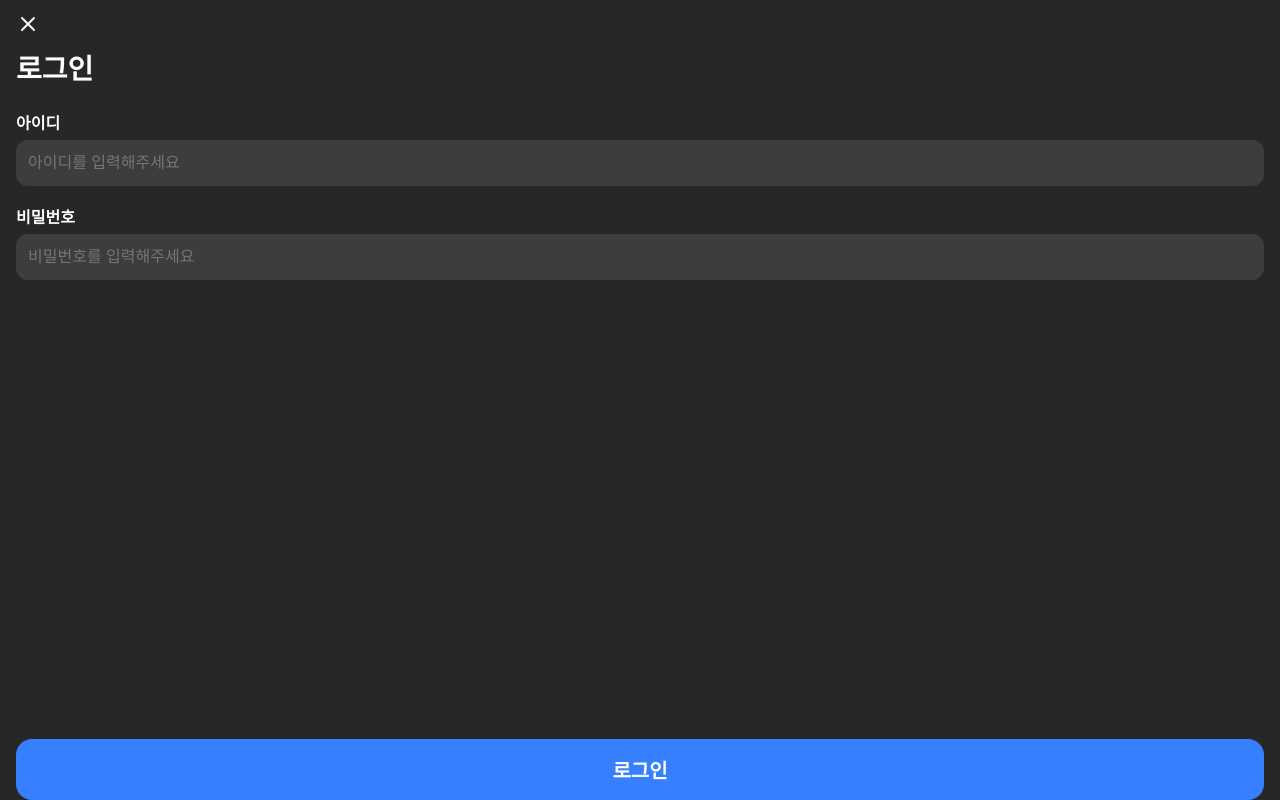
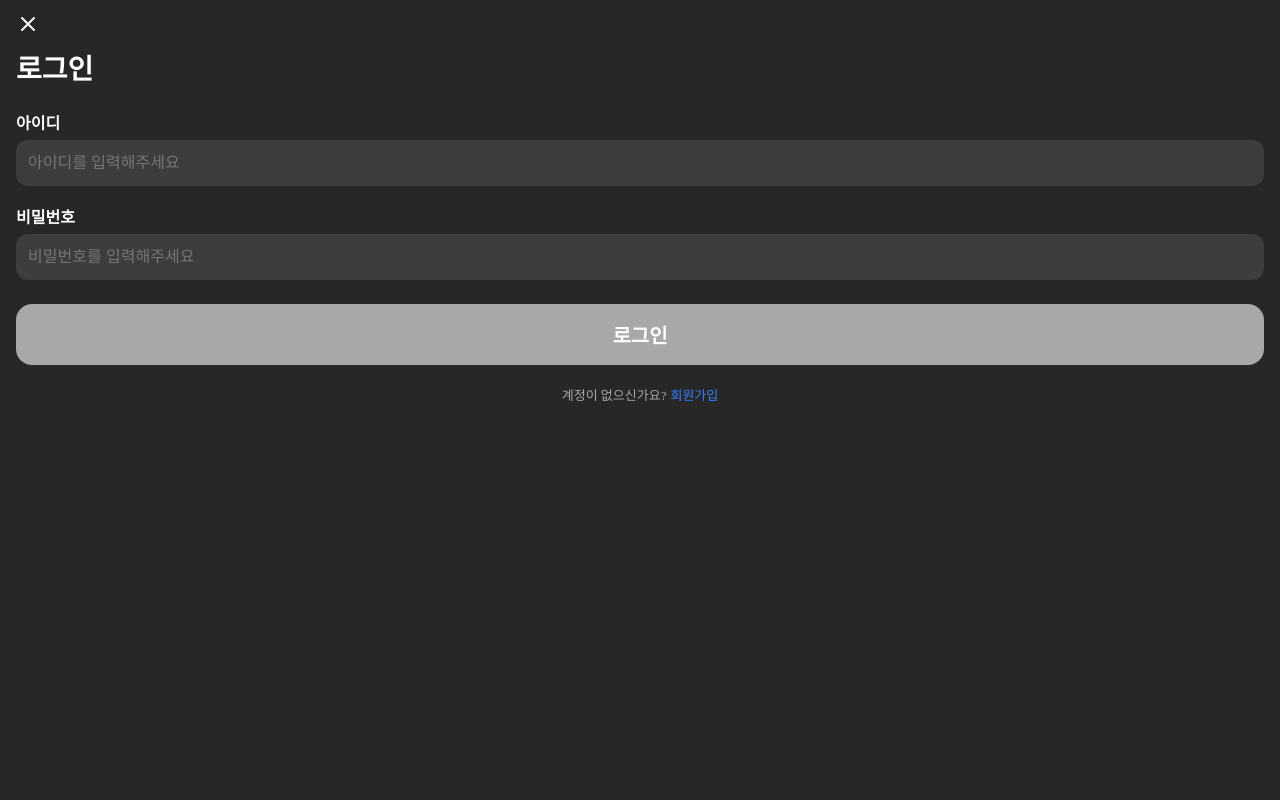
Before and after one commit to code-flash-card/code-flash-card, a React (Vite) app in the folder frontend/code-flash-card/: page /flashcard/signin in a window 1280 px wide. Built offline with nearby package versions, Linux system fonts and the light colour scheme.

Commit message:
Add: 로그인 기능 추가

```diff
--- a/frontend/code-flash-card/src/pages/SignIn.tsx
+++ b/frontend/code-flash-card/src/pages/SignIn.tsx
@@ -1,30 +1,86 @@
-import React from 'react';
+import React, {useState} from 'react';
 import styled from '@emotion/styled';
 import SimpleCloseBtn from '../components/SimpleCloseBtn';
-import { Link } from 'react-router-dom';
+import { Link, Navigate, useNavigate } from 'react-router-dom';
 
 const SignIn = () => {
+  const [signInInfo, setSignInInfo] = useState({
+    userId: '',
+    userPw: '',
+  })
+
+  const {userId, userPw} = signInInfo;
+
+  const isValid = !(signInInfo.userId !== "" && signInInfo.userPw !== "");
+
+  const navigate = useNavigate();
+
+  const handleInput = (e:React.ChangeEvent<HTMLInputElement>) => {
+    const {name, value} = e.target;
+    setSignInInfo({
+      ...signInInfo,
+      [name]: value
+    })
+  }
+
+  const onSubmit = (e:React.FormEvent<HTMLFormElement>) => {
+    e.preventDefault();
+
+    fetch ('https://weareboard.kr/teosp/login', {
+      method: "POST",
+      headers: {
+        "Content-Type": "application/json"
+      },
+      body: JSON.stringify({
+        username: signInInfo.userId,
+        password: signInInfo.userPw
+      })
+    })
+    .then(res => res.json())
+    .then(res => {
+      if(res.ok) {
+        localStorage.setItem('accessToken', res.accessToken)
+        localStorage.setItem('refreshToken', res.refreshToken)
+      }
+      sessionStorage.setItem('accessToken', res.accessToken)
+      sessionStorage.setItem('refreshToken', res.refreshToken)
+      // console.log(res)
+      alert(`${signInInfo.userId}님, 반가워요!`);
+      navigate('/');
+    })
+  }
+
   return (
     <Styled.SignUpContainer>
-      <div>
       <Styled.PageHeader>
         <Link to="/" >
           <SimpleCloseBtn />
         </Link>
       </Styled.PageHeader>
-        <SignForm>
+      <SignForm onSubmit={onSubmit}>
         <Styled.ContentTitle>로그인</Styled.ContentTitle>
         <Styled.InputWrapper>
           <p>아이디</p>
-            <input type="text" placeholder='아이디를 입력해주세요' />
+          <input
+            type="text"
+            name='userId'
+            onChange={handleInput}
+            placeholder='아이디를 입력해주세요' />
         </Styled.InputWrapper>
         <Styled.InputWrapper>
           <p>비밀번호</p>
-            <input type="password" placeholder='비밀번호를 입력해주세요' />
+          <input
+            type="password"
+            name='userPw'
+            onChange={handleInput}
+            placeholder='비밀번호를 입력해주세요' />
         </Styled.InputWrapper>
+        <Styled.SignBtn type='submit' disabled={isValid}>로그인</Styled.SignBtn>
       </SignForm>
-      </div>
-      <Styled.SignBtn type='submit'>로그인</Styled.SignBtn>
+      <SignUpNotifyContainer>
+        <span>계정이 없으신가요?</span>
+        <Link to='/signup'>회원가입</Link>
+      </SignUpNotifyContainer>
     </Styled.SignUpContainer>
   )
 }
@@ -35,7 +91,7 @@ const SignUpContainer = styled.div`
   padding: 0 16px;
   display: flex;
   flex-direction: column;
-  justify-content: space-between;
+  // justify-content: space-between;
 `
 
 const PageHeader = styled.div`
@@ -56,9 +112,7 @@ width: 100%;
 `
 
 const InputWrapper = styled.div`
-  :nth-of-type(1) {
   margin-bottom: 24px;
-  }
 
   p {
     font-weight: 600;
@@ -103,6 +157,21 @@ const SignBtn = styled.button`
   cursor: pointer;
 `
 
-const Styled = {SignUpContainer, PageHeader, ContentTitle, SignForm, InputWrapper, SignBtn}
+const SignUpNotifyContainer = styled.div`
+  text-align: center;
+  margin-top: 24px;
+  font-size: 13px;
+
+  span {
+    color: #A8A8A8;
+    margin-right: 4px;
+  }
+
+  a {
+    color: #3680FF;
+  }
+`
+
+const Styled = {SignUpContainer, PageHeader, ContentTitle, SignForm, InputWrapper, SignBtn, SignUpNotifyContainer}
 
 export default SignIn;
--- a/frontend/code-flash-card/src/pages/SignUp.tsx
+++ b/frontend/code-flash-card/src/pages/SignUp.tsx
@@ -162,7 +162,7 @@ const SignUp = () => {
 
   return (
     <Styled.SignUpContainer>
-      <div>
+
         <Styled.PageHeader>
           <Link to="/">
             <SimpleCloseBtn />
@@ -194,9 +194,12 @@ const SignUp = () => {
               onChange={handleInput}
               placeholder="비밀번호를 한 번 더 입력해주세요" />
           </Styled.InputWrapper>
-      <Styled.SignBtn type="submit" disabled={isValid}>회원가입</Styled.SignBtn>
+          <Styled.SignBtn type="submit" disabled={isValid}>회원가입</Styled.SignBtn>
         </SignForm>
-      </div>
+        <LoginNotifyContainer>
+          <span>이미 가입하셨나요?</span>
+          <Link to='/signin'>로그인</Link>
+        </LoginNotifyContainer>
     </Styled.SignUpContainer>
   );
 };
@@ -207,7 +210,7 @@ const SignUpContainer = styled.div`
   padding: 0 16px;
   display: flex;
   flex-direction: column;
-  justify-content: space-between;
+  // justify-content: space-between;
 `;
 
 const PageHeader = styled.div`
@@ -274,6 +277,21 @@ const SignBtn = styled.button`
   cursor: pointer;
 `;
 
+const LoginNotifyContainer = styled.div`
+  text-align: center;
+  margin-top: 24px;
+  font-size: 13px;
+
+  span {
+    color: #A8A8A8;
+    margin-right: 4px;
+  }
+
+  a {
+    color: #3680FF;
+  }
+`
+
 const Styled = {
   SignUpContainer,
   PageHeader,
@@ -281,6 +299,7 @@ const Styled = {
   SignForm,
   InputWrapper,
   SignBtn,
+  LoginNotifyContainer
 };
 
 export default SignUp;
```
Lines whose indentation alone changed are shown as unchanged.
